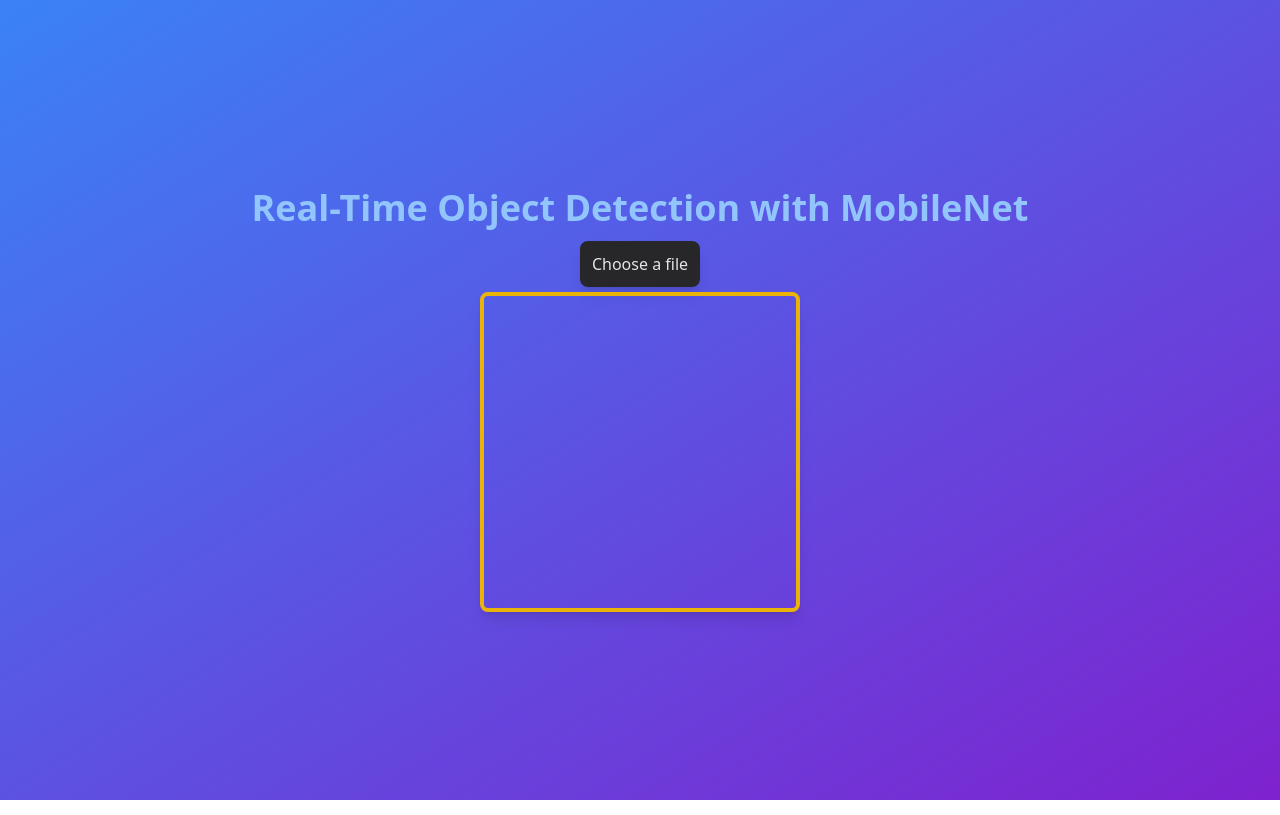
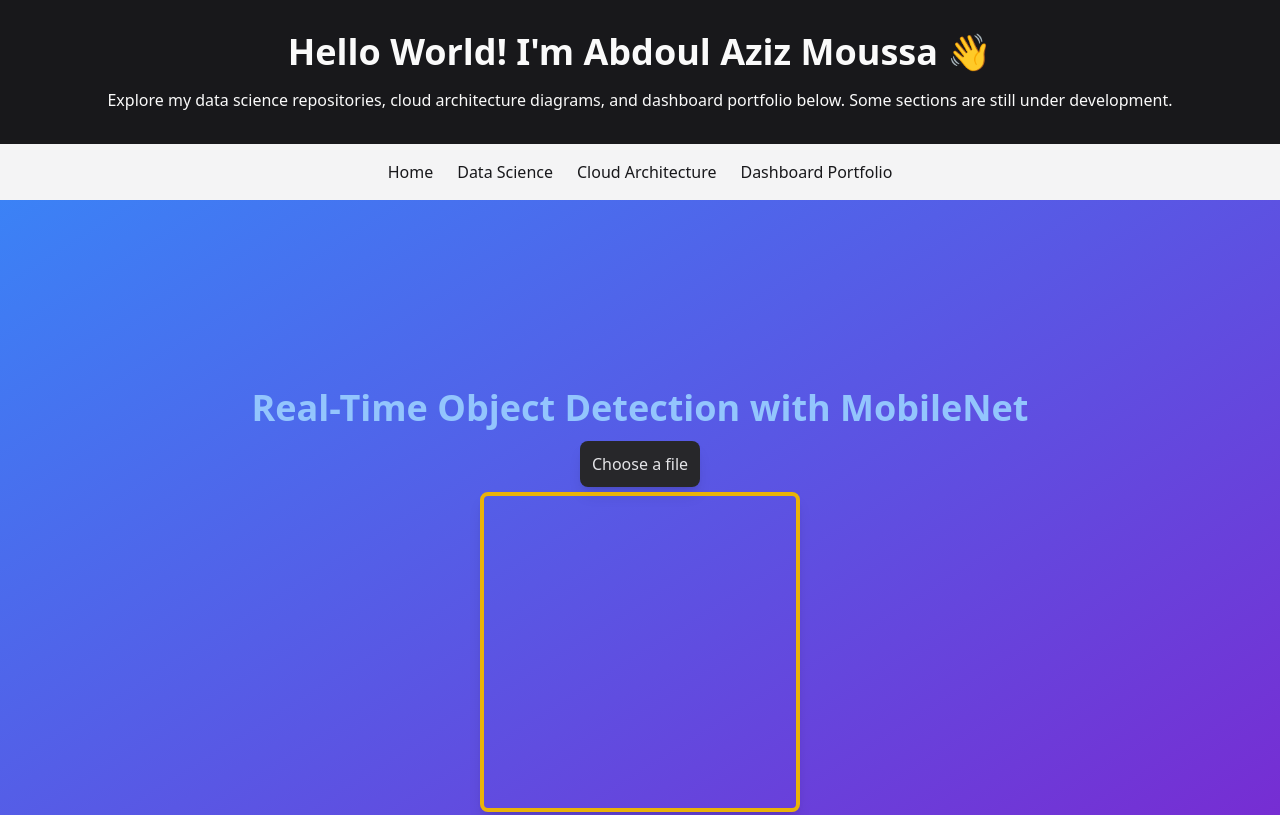
Before and after one commit to azizharouna/portfolio, a website: page Real-Time-Object-Detection-UI.html in a window 1280 px wide. Shown: the top 815 px of the page. Drawn offline with nearby package versions, Linux system fonts and the light colour scheme.

Commit message:
dedd the demo functionality

```diff
--- a/Real-Time-Object-Detection-UI.html
+++ b/Real-Time-Object-Detection-UI.html
@@ -97,6 +97,19 @@
 		</style>
   </head>
   <body>
+    <header class="bg-primary text-primary-foreground py-8 px-4 md:px-0">
+  <h1 class="text-4xl font-bold text-center">Hello World! I'm Abdoul Aziz Moussa 👋</h1>
+  <p class="mt-4 text-center">Explore my data science repositories, cloud architecture diagrams, and dashboard portfolio below. Some sections are still under development.</p>
+</header>
+<nav class="bg-secondary text-secondary-foreground py-4 shadow-md">
+  <ul class="flex justify-center space-x-6">
+    <li><a href="index.html" class="hover:text-yellow-300 transition">Home</a></li>
+    <li><a href="index.html#data-science" class="hover:text-yellow-300 transition">Data Science</a></li>
+    <li><a href="index.html#cloud-architecture" class="hover:text-yellow-300 transition">Cloud Architecture</a></li>
+    <li><a href="index.html#dashboard-portfolio" class="hover:text-yellow-300 transition">Dashboard Portfolio</a></li>
+  </ul>
+</nav>
+
     <div class="bg-gradient-to-br from-blue-500 to-purple-700 text-white min-h-screen flex flex-col items-center justify-center p-6">
     <h1 class="text-4xl font-bold mb-6 text-blue-300">Real-Time Object Detection with MobileNet</h1>
 
```
Also changed, not shown: index.html (+3 -1 lines).
